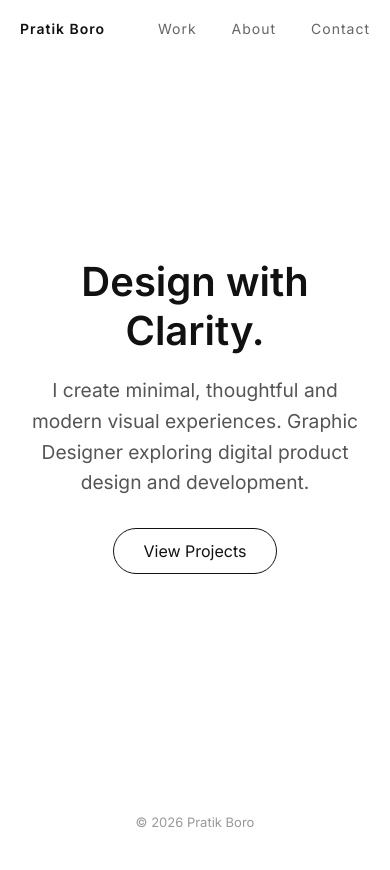
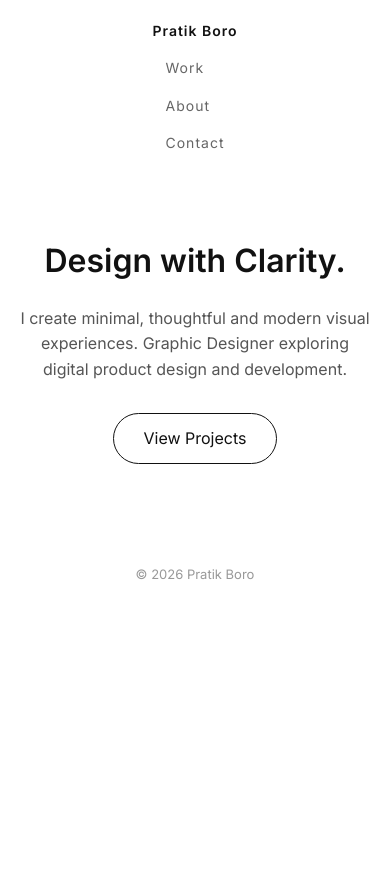
Before and after one commit to pratikboro/pratikboro.github.io, a plain HTML site: page index.html in a window 390 px wide. After the commit the page ends 844 px from the top, so only its background shows below. Drawn offline with Linux system fonts and the light colour scheme.

Commit message:
Update index.html

```diff
--- a/index.html
+++ b/index.html
@@ -4,7 +4,6 @@
   <title>Pratik Boro</title>
   <meta name="viewport" content="width=device-width, initial-scale=1.0">
 
-  <!-- Apple-like Font -->
   <link href="https://fonts.googleapis.com/css2?family=Inter:wght@300;400;600&display=swap" rel="stylesheet">
 
   <style>
@@ -18,24 +17,32 @@
       font-family: 'Inter', sans-serif;
       background: #ffffff;
       color: #111;
+      line-height: 1.6;
     }
 
+    /* ===== NAVBAR ===== */
     nav {
       display: flex;
       justify-content: space-between;
-      padding: 25px 60px;
+      align-items: center;
+      padding: 25px 8%;
       font-size: 14px;
       letter-spacing: 1px;
+      flex-wrap: wrap;
     }
 
-    nav .logo {
+    .logo {
       font-weight: 600;
+    }
+
+    .nav-links {
+      display: flex;
+      gap: 30px;
     }
 
     nav a {
       text-decoration: none;
       color: #666;
-      margin-left: 30px;
       transition: 0.3s;
     }
 
@@ -43,8 +50,9 @@
       color: #000;
     }
 
+    /* ===== HERO ===== */
     .hero {
-      height: 85vh;
+      min-height: 80vh;
       display: flex;
       flex-direction: column;
       justify-content: center;
@@ -54,16 +62,15 @@
     }
 
     h1 {
-      font-size: 3.8rem;
+      font-size: clamp(2rem, 5vw, 3.8rem);
       font-weight: 600;
       margin-bottom: 20px;
     }
 
     .subtitle {
-      font-size: 1.2rem;
+      font-size: clamp(1rem, 2.5vw, 1.2rem);
       color: #555;
       max-width: 600px;
-      line-height: 1.6;
     }
 
     .btn {
@@ -83,18 +90,28 @@
 
     footer {
       text-align: center;
-      padding: 40px;
+      padding: 40px 20px;
       font-size: 13px;
       color: #999;
     }
 
+    /* ===== MOBILE ===== */
     @media (max-width: 768px) {
+
       nav {
+        flex-direction: column;
+        gap: 15px;
         padding: 20px;
       }
 
-      h1 {
-        font-size: 2.5rem;
+      .nav-links {
+        flex-direction: column;
+        gap: 15px;
+      }
+
+      .hero {
+        min-height: auto;
+        padding: 60px 20px;
       }
     }
 
@@ -105,7 +122,7 @@
 
   <nav>
     <div class="logo">Pratik Boro</div>
-    <div>
+    <div class="nav-links">
       <a href="#">Work</a>
       <a href="#">About</a>
       <a href="#">Contact</a>
```
